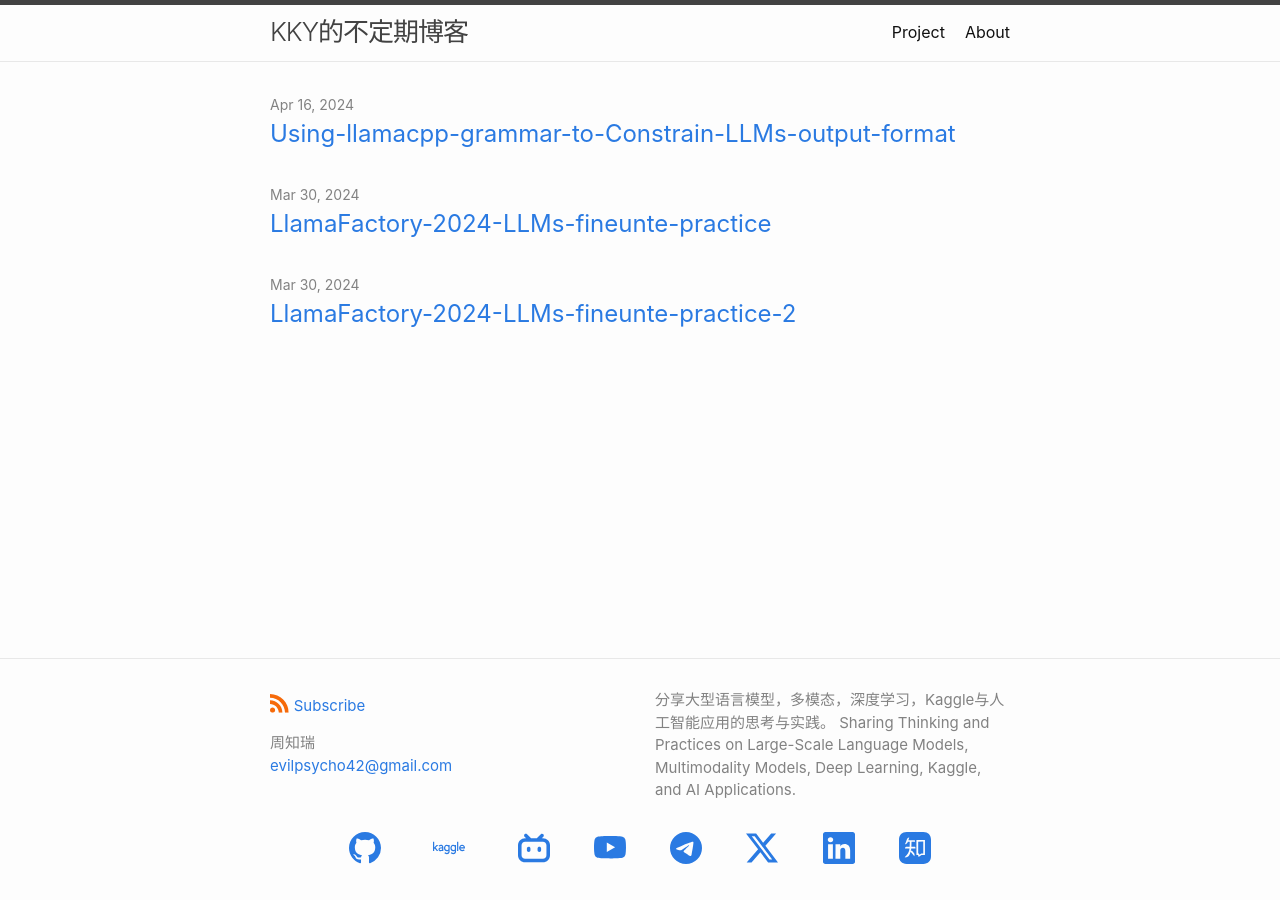
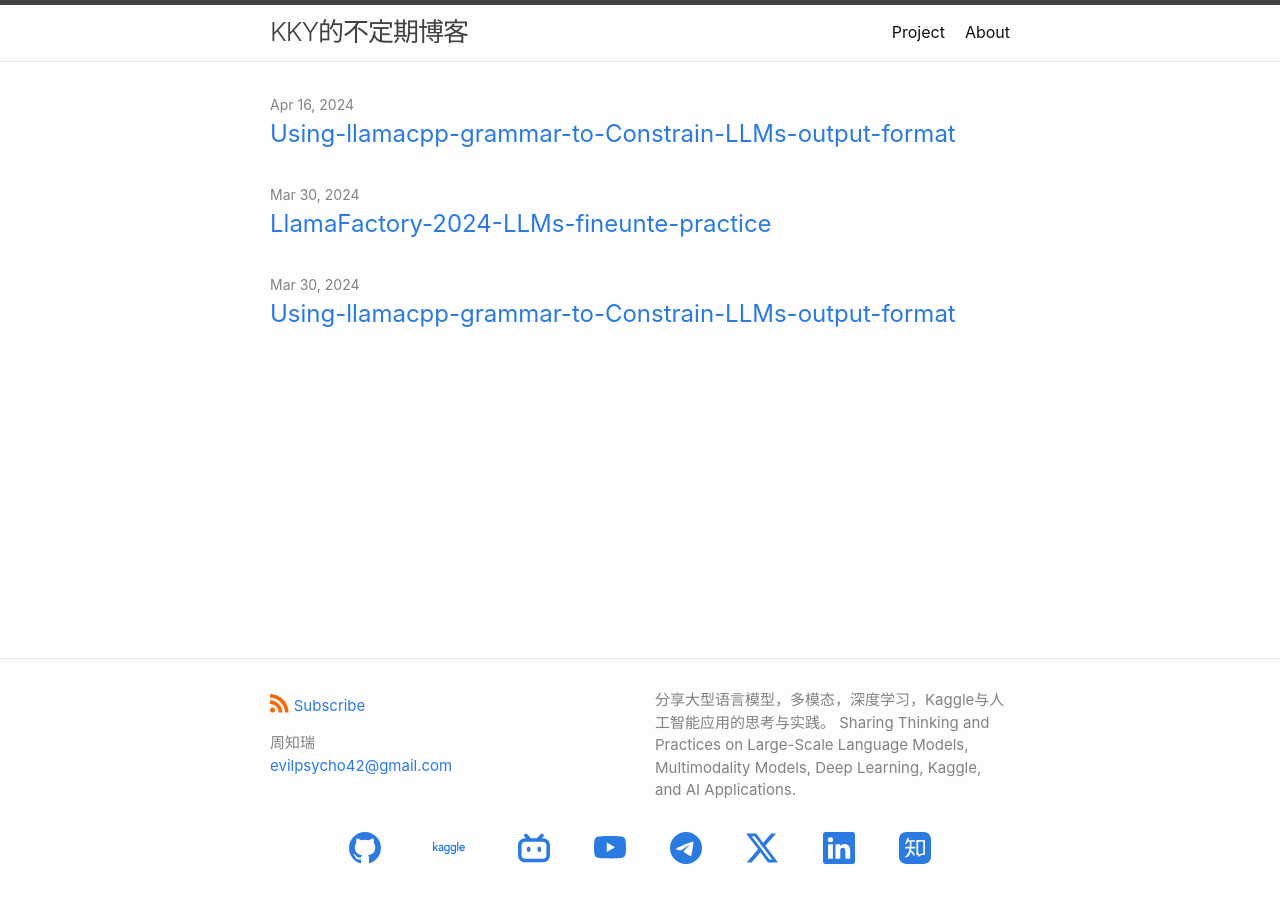
Before and after one commit to EvilPsyCHo/EvilPsyCHo.github.io, a Jekyll site: the page built from index.md, in a window 1280 px wide. Built offline with Jekyll 4.4.1, drawn with Linux system fonts in a browser that asks for light colours; part of the change alters nothing that is shown.

Commit message:
Add post

````diff
--- a/_posts/2024-03-30-llamafactory copy.md
+++ b/_posts/2024-03-30-llamafactory copy.md
@@ -1,84 +1,111 @@
 ---
-title: LlamaFactory-2024-LLMs-fineunte-practice-2
+title: Using-llamacpp-grammar-to-Constrain-LLMs-output-format
 layout: post
 hide_header: true
 ---
 
-![](/images/post_llamafactory/paper-cover.png)
+Due to the limitation in training dataset and model parameter scale, most the open source LLMs suck as Llama2, Mistral, Baichuan2, etc., are unable to support features like `function call` or output specified format as effectively as GPT-4.
 
-**LLAMAFACTORY: Unified Efficient Fine-Tuning of 100+ Language Models**是一篇LLMs工程好文，来自[LLaMA-Factory](https://github.com/hiyouga/LLaMA-Factory)开源团队。该文从工程的角度对最近的模型高效微调技术做了系统性的整理和对比，同时就模型微调过程中的数据处理、模型参数初始化、训练设置和评估细节都做了比较全面的介绍，如果你整准备训练一个大语言模型，先看看这篇文章会少走很多弯路。
+Based on the modifications to the sampling rules ultilizing token probability predicted by LLMs, we can solve this perfectly. For example, when numerical outputs are required, the sample probabilities of non-numerical are suppressed, achieving the desired output. This can be a transitional approach in response to the insufficient capabilities of open source LLMs. Here are some project related to this purpose:
+- [llamacpp grammar](https://github.com/ggerganov/llama.cpp/blob/master/grammars/README.md)
+- [guidance](https://github.com/guidance-ai/guidance)
+- [localai](https://localai.io/features/openai-functions)
+- [functionary](https://github.com/MeetKai/functionary)
+- [https://github.com/1rgs/jsonformer](jsonformer)
+- [lm-format-enforcer](https://github.com/noamgat/lm-format-enforcer)
+- [outlines]()
 
-## 模型高效微调
+## 🚀 Using llama.cpp grammar to enforce a specified format for LLMs output
 
-论文首先介绍了**LlamaFactory**库集成的高效微调方法及其相互兼容性。从训练策略划分：
+`Llamacpp grammar` is based on a specific set of syntax, but we don't need to learn it, there is a simple way to do this 😆.
+1. Define the data structure with `TypeScript`
+2. Goto [intrinsiclabs](https://grammar.intrinsiclabs.ai/) and translate `TypeScript` to `Llamacpp grammar`
 
-- Freeze-tuning，采用冻结部分参数降低显存开销，提升训练速度
-- GaLore，2024年提出的新方法，通过将梯度投影到低秩空间，降低模型全参数更新的显存站用
-- LoRA，2022年提出的经典方案，冻结模型权重，训练与模型绑定的低秩矩阵，LoRA加上量化即为QLoRA
-- DoRA，2024年提出的新方法，将原始权重分解为幅度与方向分量，利用LoRA训练方向分量部分
+![](../images/post_constrain_llms_output_format/translator.png)
 
-训练过程的高效技巧包括：
-- Mixed precision，混合精度训练，降低显存开销
-- Checkpointing，梯度检查点，降低显存开销
-- Flash Attention，2022年提出，高效Attention计算方案
-- $S^2$ Attention，2024年提出降低模型在长上线文显存站用
-- Quantization，data-free的量化方法LLM.int8, 4-bit，post-training量化方法：GPTQ，AWQ等
-- Unsloth，2023年提出，引入Triton降低LoRA梯度方向传播的计算开销
+For example, if our desired output format like this:
+```json
+{
+  "game_state": string, # "game over" 或 "game on progress",
+  "message": string,
+  "active_player": string,
+}
+```
 
+First, define data struction with `TypeScript`:
 
-![](/images/post_llamafactory/fine-tuning-tech.png)
+```typescript
+interface DM {
+  game_state: GameState;
+  active_player: string;
+  message: string;
+}
 
-**LlamaFactory**对比了多种模型fine-tuning方法在显存开销，训练速度，训练效果。下表中Memory为训练显存最高占用，Throughput为训练Tokens吞吐量，PPL（perplexity）为模型在训练数据集混淆度，越低越好。观察可发现**LoRA**, **QLoRA**在显存开销和PPL（训练效率）表现很好，吞吐量略逊于Freeze-tuning冻结部分参数微调。
+enum GameState {
+  GameOver = "game over",
+  GameOnProgress = "game on progress",
+}
+```
 
-![](/images/post_llamafactory/fine-tuning-exp.png)
+Then, translate it to `llamacpp grammar`:
 
-对6个LLMs在3个下游任务fine-tuning对比中，**QLoRA**方法在绝大多数情况下均取得很好的效果，较baseline有了显著提升，说明了fine-tuning对下游任务的有效性，同时作者发现在英文数据集**Mistral 7B**取得最近，中文数据集**Qwen1.5-7B**取得最佳，说明微调后的模型性能很大程度上依然依赖基座模型的固有能力和语言偏好。
+```grammar
+root ::= DM
+GameState ::= "\"game over\"" | "\"game on progress\""
+DM ::= "{"   ws   "\"game_state\":"   ws   GameState   ","   ws   "\"active_player\":"   ws   string   ","   ws   "\"message\":"   ws   string   "}"
+DMlist ::= "[]" | "["   ws   DM   (","   ws   DM)*   "]"
+string ::= "\""   ([^"]*)   "\""
+boolean ::= "true" | "false"
+ws ::= [ \t\n]*
+number ::= [0-9]+   "."?   [0-9]*
+stringlist ::= "["   ws   "]" | "["   ws   string   (","   ws   string)*   ws   "]"
+numberlist ::= "["   ws   "]" | "["   ws   string   (","   ws   number)*   ws   "]"
 
-![](/images/post_llamafactory/fine-tuning-exp2.png)
+```
 
-## LlamaFactory工程框架
+Finally, pass the grammar into llama.cpp model and the model output will meet our definition perfectly.
 
-![](/images/post_llamafactory/architecture-of-llama-factory.png)
+### code example
 
-### Model Loader
+```python
+import json
+from llama_cpp import Llama, LlamaGrammar
 
-- Transfoerms AutoModel API
-- embedding layer / LM head 自动匹配词表大小
-- 支持Flash Attention & $S^2 Attention$加速
-- MoE模块支持
-- 多种量化策略支持nf4, 4bit, 8bit, GPTQ, AWQ等
-- 采用Unsloth加速Lora
-- Nvidia GPU / Ascend NPU / AMD GPU
+model = Llama("/data/hf/mixtral-8x7b-instruct-v0.1.Q4_K_M.gguf")
+grammar = LlamaGrammar.from_file("test_grammar") # save the grammar string into a file
 
+prompt = """Player1 and Player2 are playing a game named happy ending, following is the conversation between the two players:
 
-### Dota Worker
+Player1: hi
+Player2: hello, how do you do recently?
 
-![](/images/LlamaFactory-2024-Best-Practices-for-LLMs-Training/data.png)
+Now reponse the game state, action player and message with Json format. Message involves the environment description string."""
+res = model.create_completion(prompt, max_tokens=1000, grammar=grammar)
+print(json.loads(res["choices"][0]['text']))
+```
 
-- 采用datasets进行数据加载/处理
-- 支持超大数据集的流式加载
-- 采用标准数据格式对多种类型数据源进行统一
-- 内置多种ChatML支持
-- 默认只计算模型回复部分loss
-- 利用sequence packing加速训练
+The output is : `{'game_state': 'game over', 'active_player': 'Player2', 'message': 'This is a happy ending after Player1 says hi and Player2 replies hello.'}` which match the format perfectly.
 
-### 高效训练
-- 采用Transformers Trainer进行预训练和监督微调
-- 采用TRL库进行RLHF和PPO
-- 为了匹配不同的Trainer数据要求，每个batch的2n个样本中，前n样本为选择样本，后n个样本为拒绝样本
-- RLHF过程中共享主模型，通过加载adapter来区分policy / value / reference / reward模型，大幅度降低RLHF显存开销
-- 采用DeepSpeed支持分布式训练
+## 😆 A more prefered way for Python!
 
-### 工具
-- 采用vLLM/Transformers库作为推理后端，提供OpenAI-style调用
-- 内置MMLU/CMMLU/C-eval等多选及BLEU-4/ROUGE相似度等模型评估方法
+Instead of writing `TypeScript` code, we can use `Pydantic`:
 
-### LlamaBoard
+```python
+from pydantic import BaseModel
+from enum import Enum
 
-基于图形界面的模型微调网页前端，配置模型训练数据/参数，监控模型训练，评估模型训练性能，支持中文/英文/俄文界面。
+class GameState(str, Enum):
+    game_over = "game over"
+    game_active = "game on progress"
 
-不同训练方法/模型的硬件要求：
-![](/images/post_llamafactory/hardware-requirement.png)
+class DM(BaseModel):
+    game_state : GameState
+    message: str
+    active_player: str
 
-支持Baichuan2, ChatGLM3, Yi, Qwen等中文主流模型及 Llama / Mistral / Mixtral-8x7b等英文模型。
-![](/images/post_llamafactory/support-models.png)
+grammer = LlamaGrammar.from_json_schema(DM.schema_json())
+res = model.create_completion(prompt, max_tokens=1000, grammar=grammar)
+print(json.loads(res["choices"][0]['text']))
+```
+
+The output is : `{'game_state': 'game on progress', 'active_player': 'Player1', 'message': "Player1 said 'hi', Player2 replied saying 'hello'"}`, Great!
````
